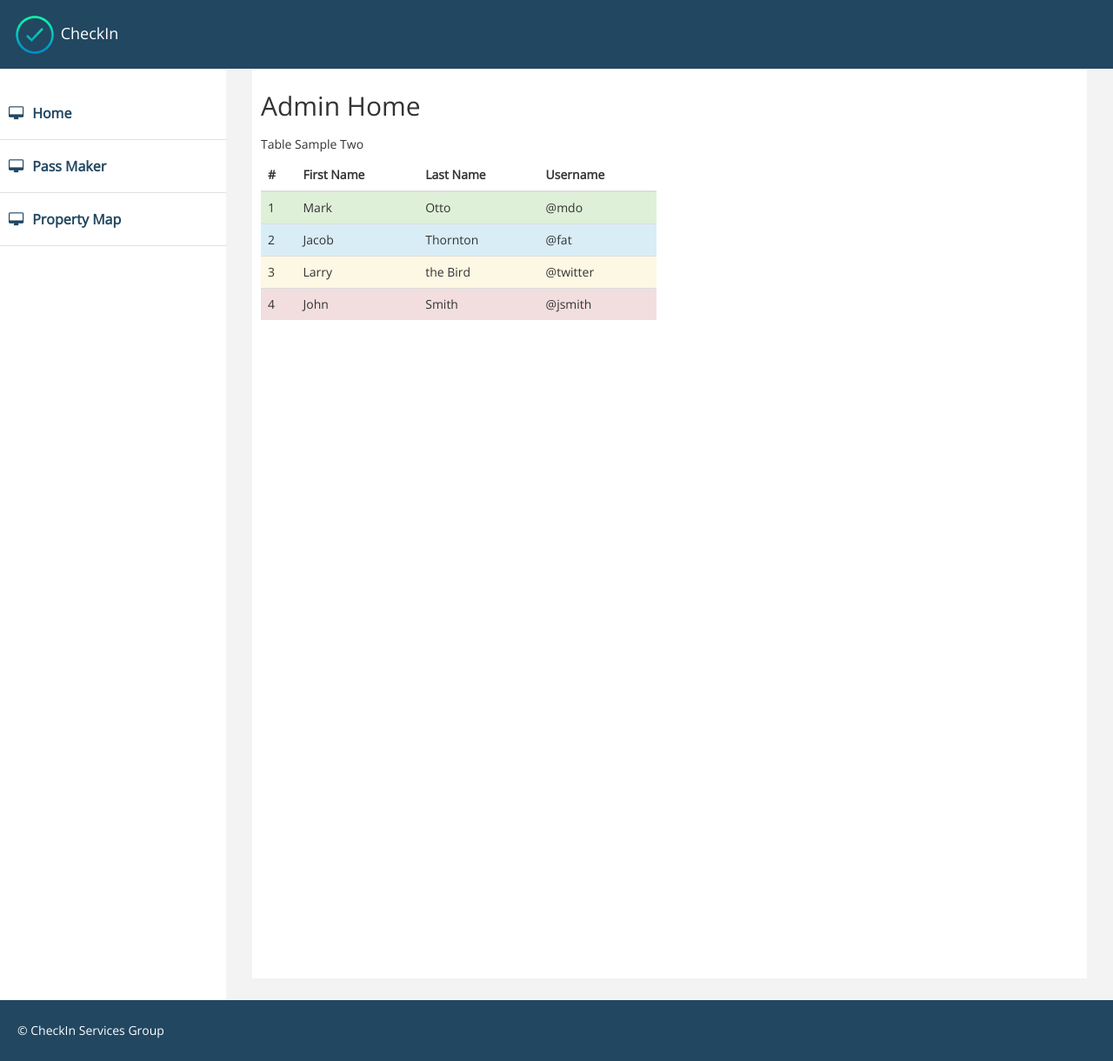
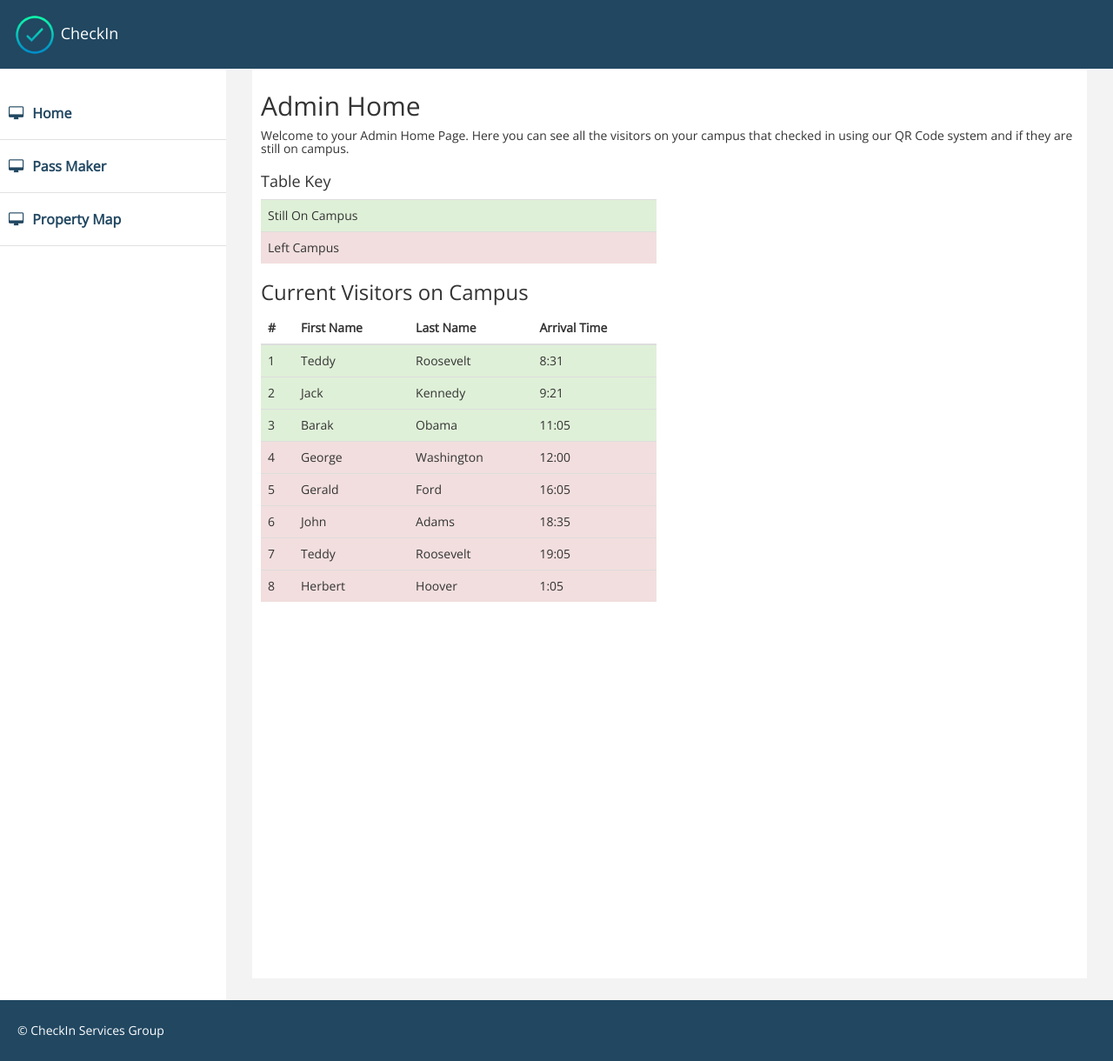
Before and after one commit to cliffpanos/CheckIn, a Django app: page /pages/ in a window 1280 px wide. Shown: the whole page at 87% size. Run offline with Django 3.2, Linux system fonts and the light colour scheme; some libraries are stand-ins or nearby versions.

Commit message:
changes to layout and map

```diff
--- a/CheckIn/pages/templates/pages/index.html
+++ b/CheckIn/pages/templates/pages/index.html
@@ -4,10 +4,28 @@
 <div class="row">
     <div class="col-md-12">
         <h2>Admin Home</h2>
+        <h5>Welcome to your Admin Home Page. Here you can see all the visitors on your campus
+            that checked in using our QR Code system and if they are still on campus. </h5>
     </div>
 
     <div class="col-lg-6 col-md-6">
-        <h5>Table Sample Two</h5>
+
+
+        <h4>Table Key</h4>
+        <div class="table-responsive">
+            <table class="table">
+                <tbody>
+                <tr class="success">
+                    <td>Still On Campus</td>
+                </tr>
+                <tr class="danger">
+                    <td>Left Campus</td>
+                </tr>
+                </tbody>
+            </table>
+        </div>
+
+        <h3>Current Visitors on Campus</h3>
         <div class="table-responsive">
             <table class="table">
                 <thead>
@@ -15,33 +33,57 @@
                     <th>#</th>
                     <th>First Name</th>
                     <th>Last Name</th>
-                    <th>Username</th>
+                    <th>Arrival Time</th>
                 </tr>
                 </thead>
                 <tbody>
                 <tr class="success">
                     <td>1</td>
-                    <td>Mark</td>
-                    <td>Otto</td>
-                    <td>@mdo</td>
+                    <td>Teddy</td>
+                    <td>Roosevelt</td>
+                    <td>8:31</td>
                 </tr>
-                <tr class="info">
+                <tr class="success">
                     <td>2</td>
-                    <td>Jacob</td>
-                    <td>Thornton</td>
-                    <td>@fat</td>
+                    <td>Jack</td>
+                    <td>Kennedy</td>
+                    <td>9:21</td>
                 </tr>
-                <tr class="warning">
+                <tr class="success">
                     <td>3</td>
-                    <td>Larry</td>
-                    <td>the Bird</td>
-                    <td>@twitter</td>
+                    <td>Barak</td>
+                    <td>Obama</td>
+                    <td>11:05</td>
                 </tr>
                 <tr class="danger">
                     <td>4</td>
+                    <td>George</td>
+                    <td>Washington</td>
+                    <td>12:00</td>
+                </tr>
+                <tr class="danger">
+                    <td>5</td>
+                    <td>Gerald</td>
+                    <td>Ford</td>
+                    <td>16:05</td>
+                </tr>
+                <tr class="danger">
+                    <td>6</td>
                     <td>John</td>
-                    <td>Smith</td>
-                    <td>@jsmith</td>
+                    <td>Adams</td>
+                    <td>18:35</td>
+                </tr>
+                <tr class="danger">
+                    <td>7</td>
+                    <td>Teddy</td>
+                    <td>Roosevelt</td>
+                    <td>19:05</td>
+                </tr>
+                <tr class="danger">
+                    <td>8</td>
+                    <td>Herbert</td>
+                    <td>Hoover</td>
+                    <td>1:05</td>
                 </tr>
                 </tbody>
             </table>
```
Also changed, not shown: CheckIn/pages/templates/pages/map.html (+8 -6 lines), CheckIn/pages/templates/pages/qrtest.html (+11 -8 lines), CheckIn/pages/static/pages/img/load.png (added).
